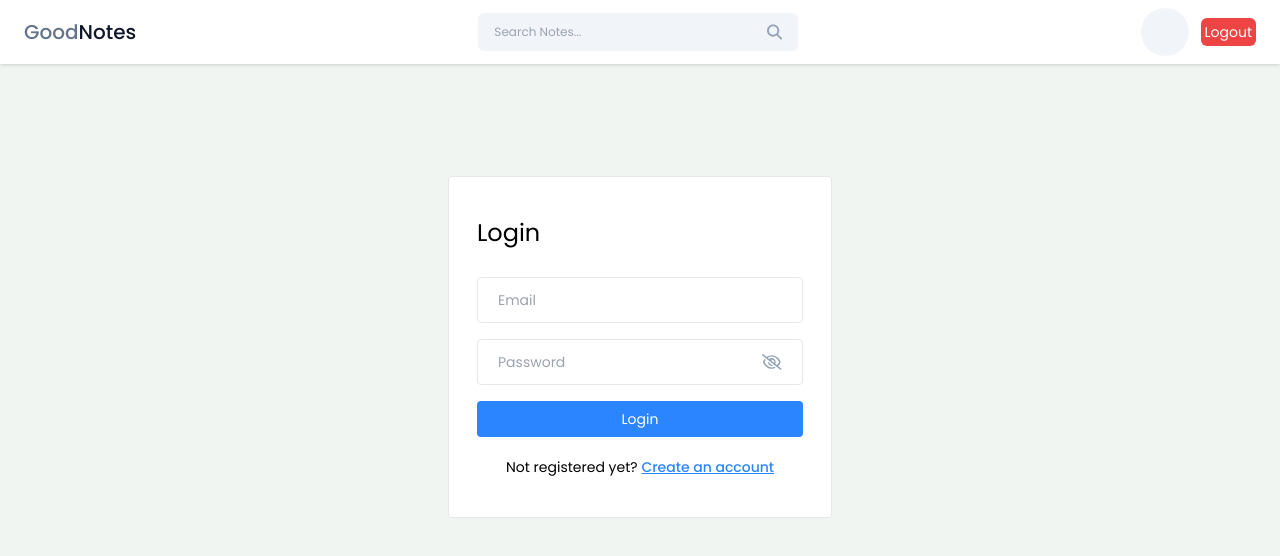
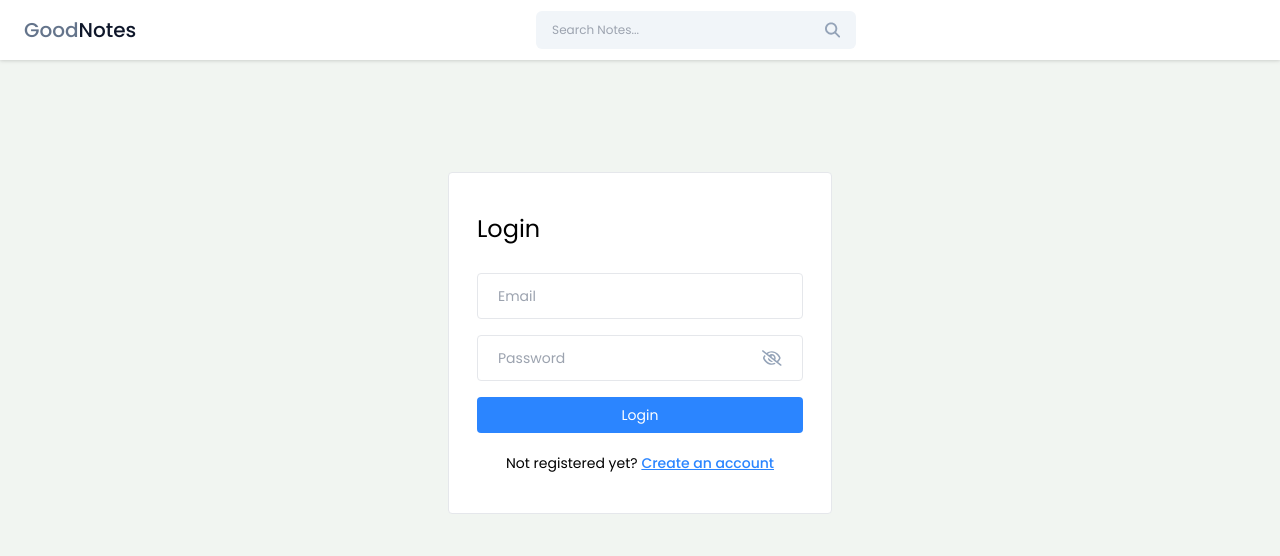
Before and after one commit to suicide-machine/Note-Making-App, a React (Vite) app in the folder frontend/: page /login in a window 1280 px wide. Shown: the top 556 px of the page. Built offline with nearby package versions, Linux system fonts and the light colour scheme.

Commit message:
Some issue fixed

```diff
--- a/frontend/src/components/Cards/ProfileInfo.jsx
+++ b/frontend/src/components/Cards/ProfileInfo.jsx
@@ -4,10 +4,13 @@ import { getInitials } from "../../utils/helper"
 const ProfileInfo = ({ onLogout, userInfo }) => {
   return (
     <div className="flex items-center gap-3">
+      {userInfo && (
         <div className="w-12 h-12 flex items-center justify-center rounded-full text-slate-950 font-medium bg-slate-100">
           {getInitials(userInfo?.username)}
         </div>
+      )}
 
+      {userInfo && (
         <div>
           <p className="text-sm font-medium">{userInfo?.username}</p>
           <button
@@ -17,6 +20,7 @@ const ProfileInfo = ({ onLogout, userInfo }) => {
             Logout
           </button>
         </div>
+      )}
     </div>
   )
 }
```
Lines whose indentation alone changed are shown as unchanged.
